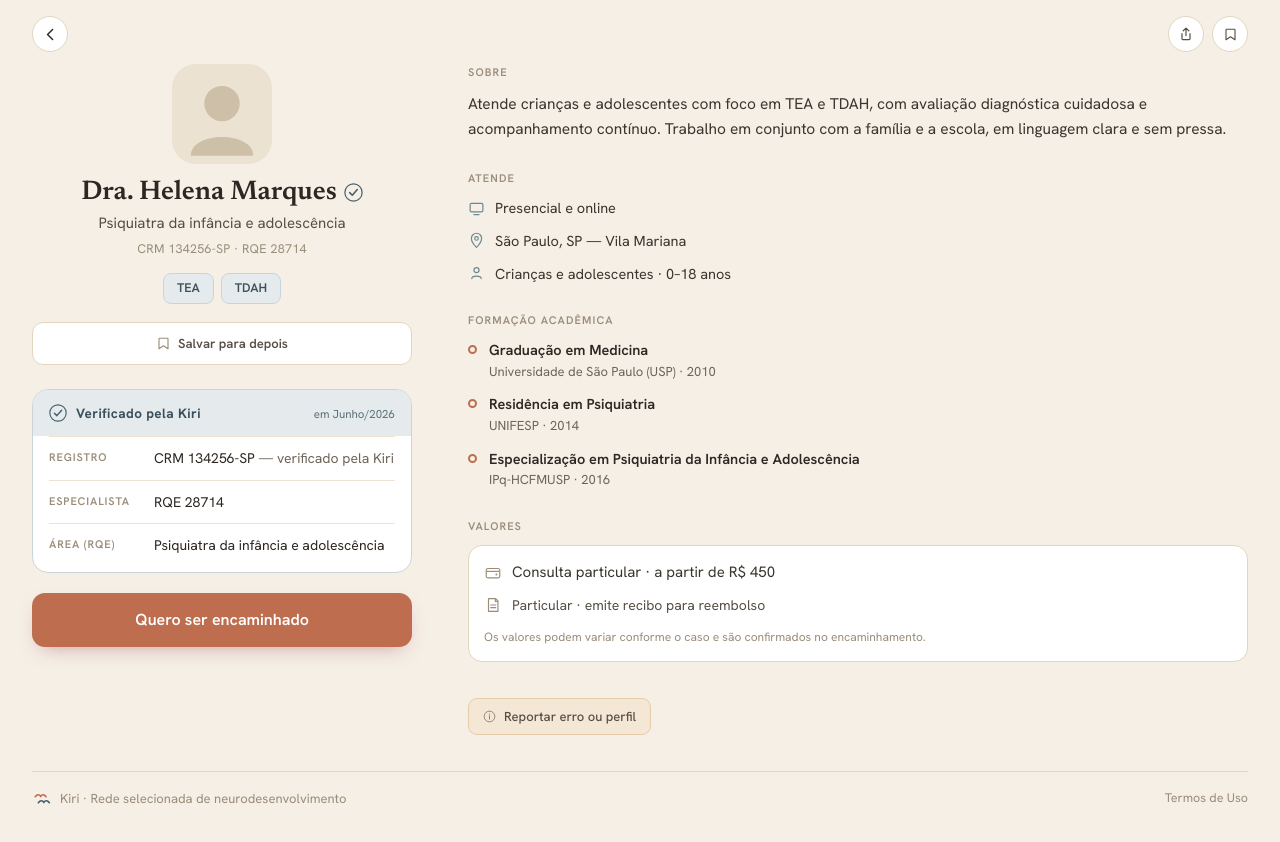
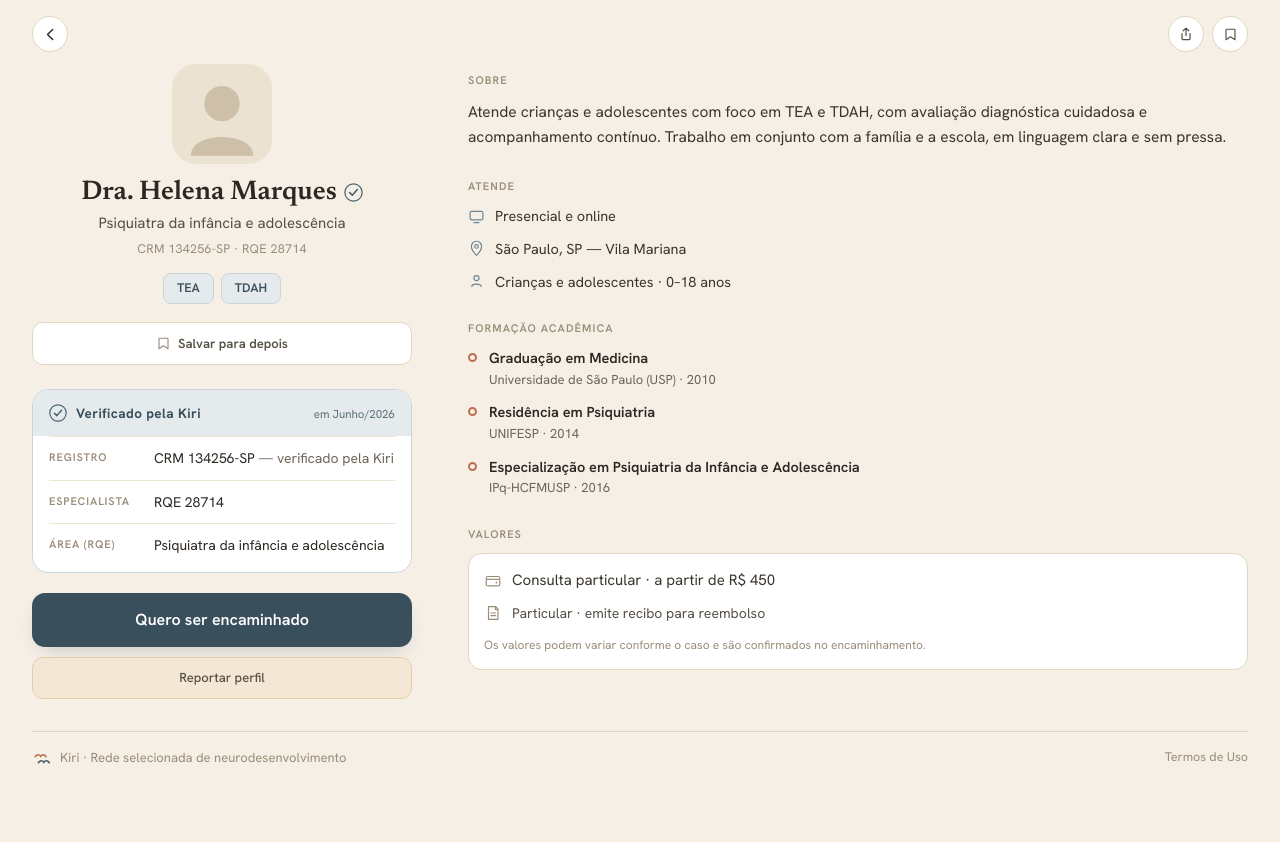
Before and after one commit to kirisaude/kiri-site, a Next.js app: page /profissional/kiri-001 in a window 1280 px wide. Shown: the top 842 px of the page. Built offline with nearby package versions, Linux system fonts and the light colour scheme.

Commit message:
Perfil: botão ardosia, Reportar abaixo do CTA, alinhamento do grid

```diff
--- a/src/app/profissional/[id]/page.tsx
+++ b/src/app/profissional/[id]/page.tsx
@@ -132,19 +132,25 @@ export default async function PerfilPage({ params }: PageProps) {
             </div>
 
             {/* CTA desktop (visível só em md+) */}
-            <div className="hidden md:block mt-5">
+            <div className="hidden md:flex md:flex-col gap-2.5 mt-5">
               <Link
                 href={`/formulario?profissional=${p.id}`}
-                className="block w-full text-center font-semibold text-[16px] text-white bg-ferrugem rounded-[13px] py-[15px] cursor-pointer shadow-[0_8px_20px_-10px_rgba(160,70,90,0.6)] no-underline"
+                className="block w-full text-center font-semibold text-[16px] text-white bg-ardosia-escura rounded-[13px] py-[15px] cursor-pointer shadow-[0_8px_20px_-10px_rgba(44,70,80,0.35)] no-underline"
               >
                 Quero ser encaminhado
+              </Link>
+              <Link
+                href={`/reportar/${p.id}`}
+                className="block w-full text-center text-[13px] font-medium text-cinza-texto bg-wash-quente border border-borda-quente rounded-[11px] py-2.5 no-underline hover:bg-[#EFE6D6] transition-colors"
+              >
+                Reportar perfil
               </Link>
             </div>
 
           </div>
 
           {/* ─── COLUNA DIREITA (conteúdo) ─── */}
-          <div className="mt-7 md:mt-0 flex flex-col gap-7">
+          <div className="mt-7 md:mt-2 flex flex-col gap-7">
 
             {/* Sobre */}
             <div>
@@ -225,27 +231,20 @@ export default async function PerfilPage({ params }: PageProps) {
               </div>
 
               {/* CTA mobile */}
+              <div className="md:hidden mt-3.5 flex flex-col gap-2.5">
                 <Link
                   href={`/formulario?profissional=${p.id}`}
-                className="md:hidden mt-3.5 block w-full text-center font-semibold text-[16px] text-white bg-ferrugem rounded-[13px] py-[15px] cursor-pointer shadow-[0_8px_20px_-10px_rgba(160,70,90,0.6)] no-underline"
+                  className="block w-full text-center font-semibold text-[16px] text-white bg-ardosia-escura rounded-[13px] py-[15px] cursor-pointer shadow-[0_8px_20px_-10px_rgba(44,70,80,0.35)] no-underline"
                 >
                   Quero ser encaminhado
                 </Link>
-            </div>
-
-            {/* Reportar */}
-            <div className="pt-2 pb-1">
                 <Link
                   href={`/reportar/${p.id}`}
-                className="inline-flex items-center gap-2 text-[13px] font-medium text-cinza-texto bg-wash-quente border border-borda-quente rounded-[9px] px-3.5 py-2 no-underline hover:bg-[#EFE6D6] transition-colors"
+                  className="block w-full text-center text-[13px] font-medium text-cinza-texto bg-wash-quente border border-borda-quente rounded-[11px] py-2.5 no-underline hover:bg-[#EFE6D6] transition-colors"
                 >
-                <svg width="13" height="13" viewBox="0 0 20 20" fill="none" style={{ flexShrink: 0 }}>
-                  <circle cx="10" cy="10" r="8.2" stroke="#8A7E6A" strokeWidth="1.4" />
-                  <line x1="10" y1="9" x2="10" y2="14" stroke="#8A7E6A" strokeWidth="1.5" strokeLinecap="round" />
-                  <circle cx="10" cy="6.3" r="1.05" fill="#8A7E6A" />
-                </svg>
-                Reportar erro ou perfil
+                  Reportar perfil
                 </Link>
+              </div>
             </div>
 
           </div>
```
Lines whose indentation alone changed are shown as unchanged.
